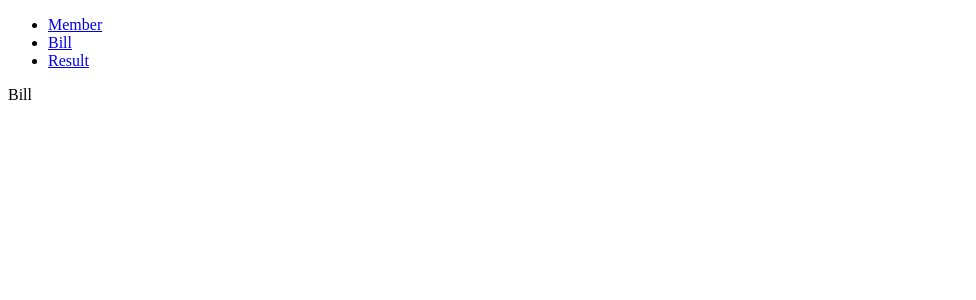
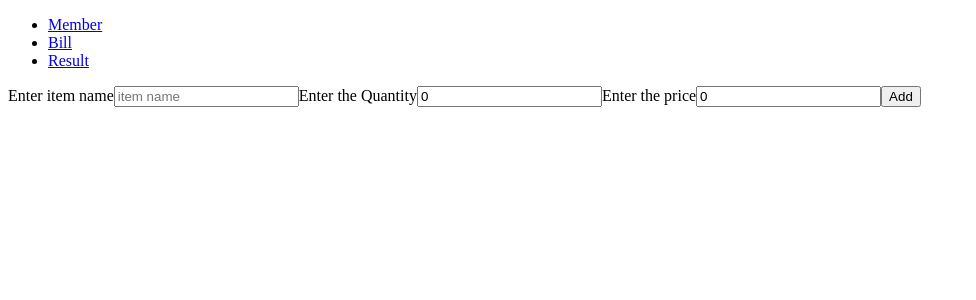
Before and after one commit to arun1118/easy-split, a React (Vite) app: page /bill in a window 1280 px wide. Shown: the top 300 px of the page, without its empty margins (0-976 px from the left). Built offline with nearby package versions, Linux system fonts and the light colour scheme.

Commit message:
basic form in bill page

```diff
--- a/src/pages/Bill.jsx
+++ b/src/pages/Bill.jsx
@@ -1,9 +1,33 @@
-import React from 'react'
+import React, { useState } from 'react'
 
 const Bill = () => {
-  return (
-    <div>Bill</div>
-  )
+    const [billData, setBillData] = useState({"name": "", "quantity": 0, "price": 0})
+
+    const handleChange = (e)=>{
+        setBillData({...billData, [e.target.id]: e.target.value})
+    }
+
+    const handleSubmit = (e)=>{
+        e.preventDefault()
+        console.log("to add ",billData)
+        setBillData({"name": "", "quantity": 0, "price": 0})
+    }
+    return (
+        <div>
+            <form method="POST" onSubmit={handleSubmit}>
+                <label htmlFor="name">Enter item name</label>
+                <input type="text" id="name" value={billData["name"]} onChange={handleChange} placeholder='item name'/>
+
+                <label htmlFor="quantity">Enter the Quantity</label>
+                <input type="number" id="quantity" value={billData["quantity"]} onChange={handleChange} min={0}/>
+
+                <label htmlFor="price">Enter the price</label>
+                <input type="number" id="price" value={billData["price"]} onChange={handleChange} min={0}/>
+
+                <button type='submit'>Add</button>
+            </form>
+        </div>
+    )
 }
 
 export default Bill
```
